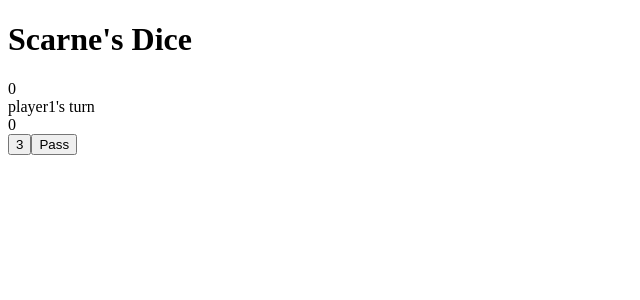
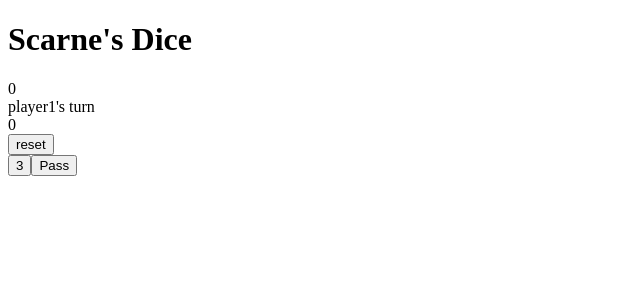
Before and after one commit to prince-thind/scarne-s-dice, a React (Create React App) app: page / in a window 1280 px wide. Shown: the top 300 px of the page, without its empty margins (0-640 px from the left). Built offline with nearby package versions, Linux system fonts and the light colour scheme.

Commit message:
implement basic game

```diff
--- a/src/App.js
+++ b/src/App.js
@@ -1,4 +1,4 @@
-import { useState } from "react";
+import { useEffect, useState } from "react";
 import Dice from "./components/Dice";
 import Header from "./components/Header";
 import Pass from "./components/Pass";
@@ -9,14 +9,37 @@ function App() {
     player1: 0,
     player2: 0,
   });
+  const [winner, setWinner] = useState(null);
+
+  useEffect(() => {
+    if (scores.player1 >= 100) {
+      setWinner("player1");
+    } else if (scores.player2 >= 100) {
+      setWinner("player2");
+    }
+  }, [scores]);
+
+  let content = (
+    <>
+      {" "}
+      <Dice setScores={setScores} turn={turn} setTurn={setTurn} />
+      <Pass setTurn={setTurn} />{" "}
+    </>
+  );
+
+  if (winner) {
+    content = <div>{winner} has Won!</div>;
+  }
 
   return (
     <div className="App">
-      <Header scores={scores} turn={turn} />
-      <main>
-        <Dice setScores={setScores} turn={turn} setTurn={setTurn} />
-        <Pass setTurn={setTurn} />
-      </main>
+      <Header
+        scores={scores}
+        setScores={setScores}
+        turn={turn}
+        setWinner={setWinner}
+      />
+      <main>{content}</main>
     </div>
   );
 }
--- a/src/components/Dice.js
+++ b/src/components/Dice.js
@@ -1,15 +1,35 @@
 import { useState } from "react";
 
-export default function Dice() {
+export default function Dice({ setTurn, turn, setScores }) {
   const [number, setNumber] = useState(randomRoll());
   return (
     <button className="dice" onClick={playRound}>
       {number}
     </button>
   );
+
   function playRound() {
     const random = randomRoll();
     setNumber(random);
+
+    if (random === 10) {
+      setScores((scores) => {
+        const copy = { ...scores };
+        copy[turn] = 0;
+        return copy;
+      });
+      setTurn((turn) => {
+        if (turn === "player1") {
+          return "player2";
+        } else return "player1";
+      });
+    } else {
+      setScores((scores) => {
+        const copy = { ...scores };
+        copy[turn] = scores[turn]+random;
+        return copy;
+      });
+    }
   }
 
   function randomRoll() {
--- a/src/components/Header.js
+++ b/src/components/Header.js
@@ -1,4 +1,4 @@
-export default function Header({scores,turn}) {
+export default function Header({ scores, turn, setScores, setWinner }) {
   return (
     <header>
       <h1 className="heading">Scarne's Dice</h1>
@@ -7,6 +7,15 @@ export default function Header({scores,turn}) {
         <div>{turn}'s turn</div>
         <div className="score player2-score">{scores.player2}</div>
       </div>
+      <button
+        onClick={() => {
+          setScores({ player1: 0, player2: 0 });
+          setWinner(null);
+        }}
+      >
+        {" "}
+        reset{" "}
+      </button>
     </header>
   );
 }
```
